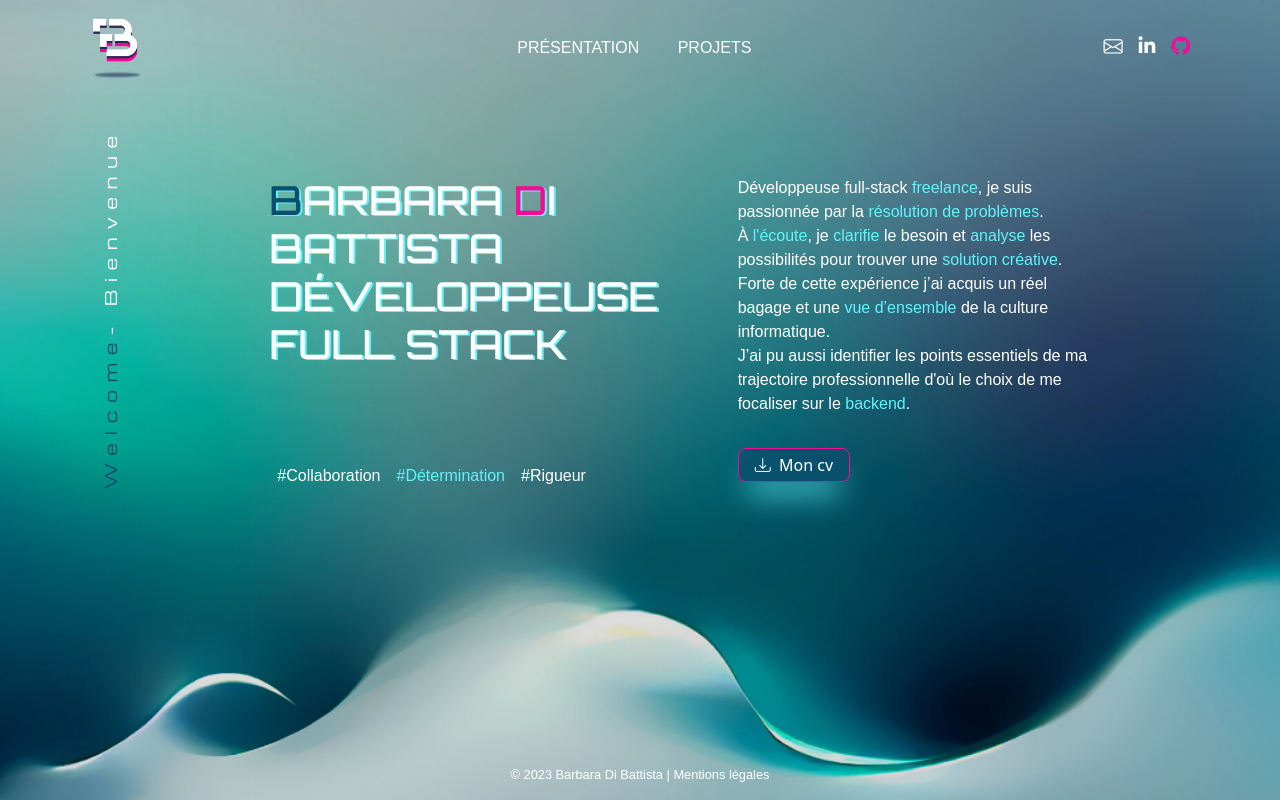
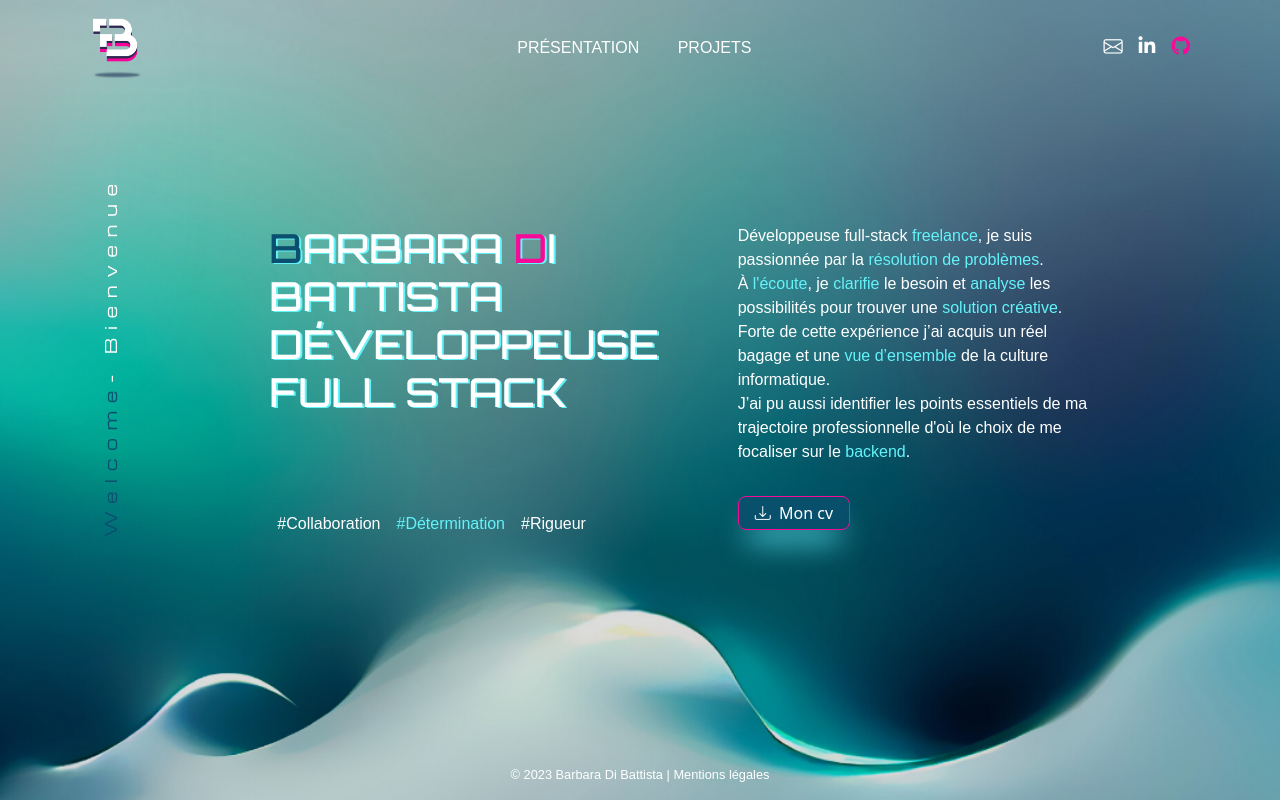
Before and after one commit to dibattista/di-battista-barbara-public, a Flask app: page / in a window 1280 px wide. Run offline with Flask 3, Linux system fonts and the light colour scheme; some libraries are stand-ins or nearby versions; some web fonts are replaced.

Commit message:
change margin between menu and texte + change cv

```diff
--- a/static/css/style.css
+++ b/static/css/style.css
@@ -137,7 +137,9 @@ footer{
 .space-row-5 {
   height: 5em;
 }
-
+.space-row-10 {
+  height: 10vh;
+}
 /* div left index */
 .vertical-title {
   font-family: 'Michroma', sans-serif;
--- a/templates/index.html
+++ b/templates/index.html
@@ -4,7 +4,7 @@
 {% block description %}Barbara is a full stack developer, with preference for PYTHON and solving problems. {% endblock %}
 {% block content %}
     <div class="container">
-        <div class="row space-row-2">
+        <div class="row space-row-10">
         </div>
         <div class="row gx-2">
           <div class="col-lg-1">
@@ -15,7 +15,12 @@
             <h1>
                 <span class="h1-span-color2-letter">B</span>ARBARA
                 <span class="h1-span-color-letter-d">D</span>I
-                <span class="h1-span-color-letter-b">B</span>ATTISTA DÉVELOPPEUSE FULL STACK
+                <br>
+                <span class="h1-span-color-letter-b">B</span>ATTISTA
+                <br>
+                DÉVELOPPEUSE
+                <br>
+                FULL STACK
             </h1>
             <div row class="space-row-5"></div>
             <div class="d-flex flex-row">
--- a/templates/projets.html
+++ b/templates/projets.html
@@ -5,7 +5,7 @@
 
 {% block content %}
     <div class="container">
-        <div class="row space-row-2">
+        <div class="row space-row-10">
         </div>
         <div class="row gx-2">
           <div class="col-lg-1">
```
Also changed, not shown: 2 other files.
